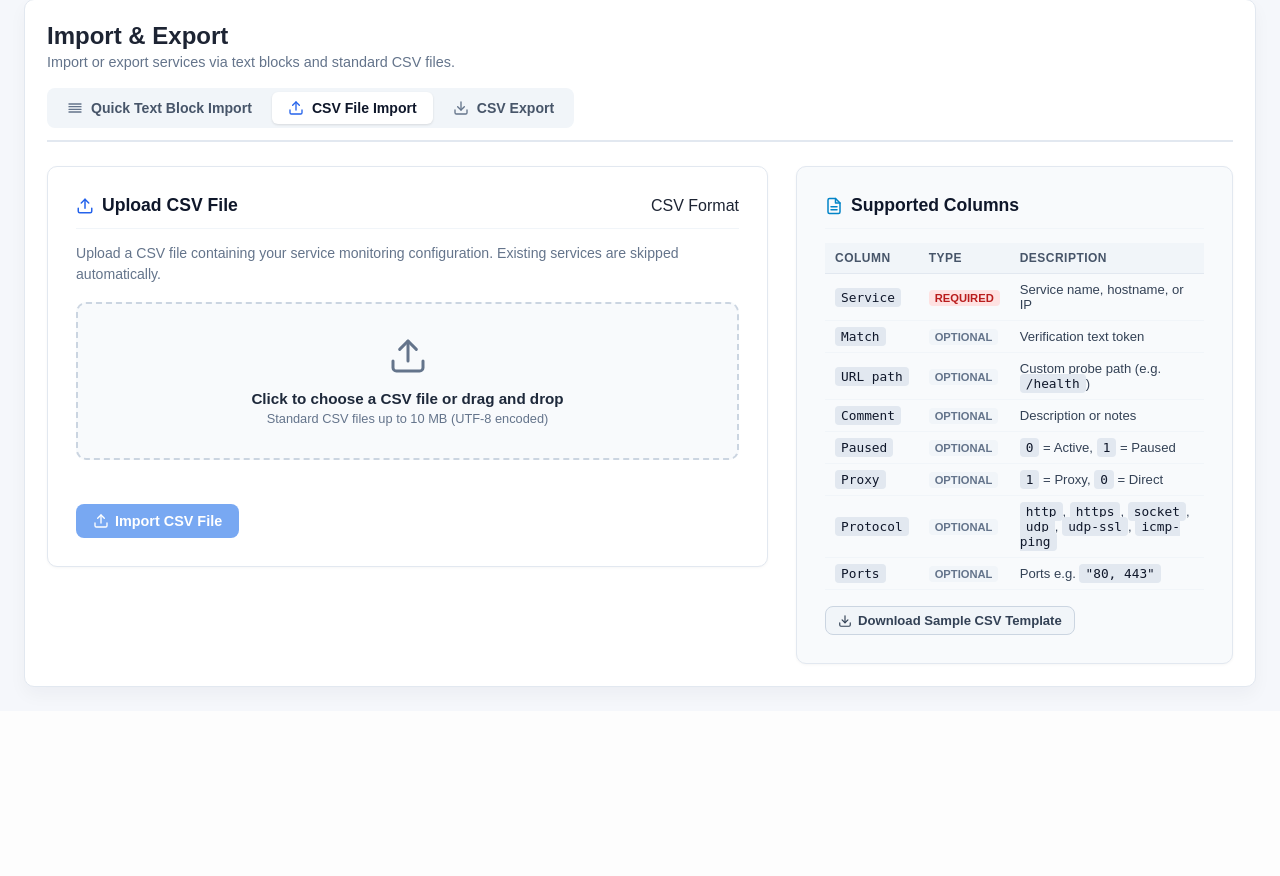
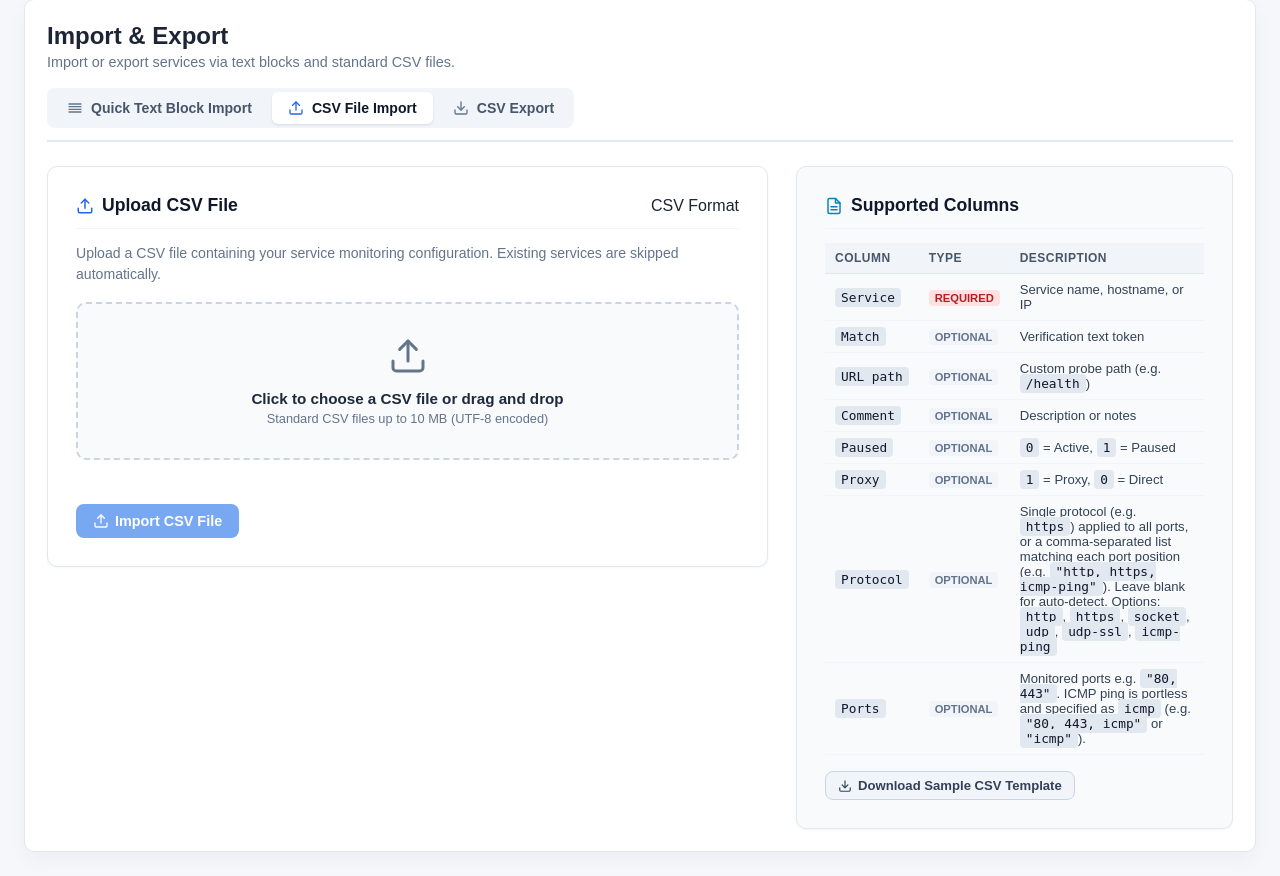
Before and after one commit to diepeterpan/pulsecheck, a Flask app: page /import in a window 1280 px wide, after a click on "CSV File Import". Shown: the part 124-1000 px from the top of the page. Before the commit the page ends 819 px from the top, so only its background shows below. Run offline with Flask 3, Linux system fonts and the light colour scheme; data that the repository does not hold is empty.

Commit message:
0: "online", 443: "offline"}), "degraded")`     `+ self.assertEqual(pulsecheck_app.compute_overall_status({80

```diff
--- a/app.py
+++ b/app.py
@@ -1778,14 +1778,14 @@ def diagnose_service_ports(
 
     all_diagnostics = port_diagnostics + icmp_diagnostics
     statuses = [p["status"] for p in all_diagnostics]
-    if not statuses:
+    if not statuses or any(s == "offline" for s in statuses):
         overall_status = "offline"
+    elif any(s == "degraded" for s in statuses):
+        overall_status = "degraded"
     elif all(s == "online" for s in statuses):
         overall_status = "online"
-    elif all(s == "offline" for s in statuses):
+    else:
         overall_status = "offline"
-    else:
-        overall_status = "degraded"
 
     discovered_protocol = ""
     for p in all_diagnostics:
@@ -2325,6 +2325,10 @@ def parse_port_values(ports_input: str):
 
 
 def bulk_update_ports(service_ids, action: str, ports_input: str):
+    """Add or remove ports for the selected services.
+    - When adding ports: defaults new ports to auto-detect protocol ('') without modifying existing ports.
+    - When deleting ports: removes only the specified ports and preserves the protocols of all remaining ports and probes (e.g. ICMP).
+    """
     new_port_nums = parse_port_values(ports_input)  # returns list[int]
     if not service_ids:
         raise ValueError("Select at least one service.")
@@ -2350,9 +2354,11 @@ def bulk_update_ports(service_ids, action: str, ports_input: str):
         if action == "add":
             for pnum in new_port_nums:
                 if pnum not in current_port_nums:
+                    # New ports default to auto-detect protocol ("")
                     current_ports.append({"port": pnum, "protocol": ""})
                     current_port_nums.add(pnum)
         else:
+            # When deleting a port, preserve the protocols and configuration of all remaining ports
             current_ports = [p for p in current_ports if p.get("port") not in set(new_port_nums)]
         conn.execute(
             "UPDATE services SET ports = ? WHERE id = ?",
@@ -3221,12 +3227,14 @@ def compute_system_overall_status(status_rows: list[dict] | None = None) -> dict
         degraded_count = sum(1 for e in valid_ports if e.get("status") == "degraded")
         offline_count = sum(1 for e in valid_ports if e.get("status") == "offline")
 
-        if online_count == len(valid_ports):
+        if offline_count > 0:
+            offline_services += 1
+        elif degraded_count > 0:
+            degraded_services += 1
+        elif online_count == len(valid_ports):
             online_services += 1
-        elif offline_count == len(valid_ports):
+        else:
             offline_services += 1
-        else:
-            degraded_services += 1
 
     if services_with_ports == 0:
         return {
@@ -3411,15 +3419,23 @@ def run_background_tasks():
     return scheduler
 
 
-def compute_overall_status(port_statuses: dict[int, str]) -> str:
+def compute_overall_status(port_statuses: dict[int | str, str]) -> str:
+    """Compute service-level overall status based on ports/probes status.
+    Precedence (worst to best):
+    1. If any port/probe is OFFLINE -> service is OFFLINE
+    2. Else if any port/probe is DEGRADED -> service is DEGRADED
+    3. Else if all are ONLINE -> service is ONLINE
+    """
     if not port_statuses:
         return "none"
     statuses = list(port_statuses.values())
+    if any(s == "offline" for s in statuses):
+        return "offline"
+    if any(s == "degraded" for s in statuses):
+        return "degraded"
     if all(s == "online" for s in statuses):
         return "online"
-    if all(s == "offline" for s in statuses):
-        return "offline"
-    return "degraded"
+    return "offline"
 
 
 def get_service_snapshots() -> dict[int, dict]:
@@ -3435,9 +3451,10 @@ def get_service_snapshots() -> dict[int, dict]:
                 "has_checks": False,
                 "port_statuses": {},
             }
-        if row["port"] is not None and row["checked_at"] is not None:
+        if row["checked_at"] is not None:
             services_map[s_id]["has_checks"] = True
-            services_map[s_id]["port_statuses"][row["port"]] = row["status"]
+            port_key = row["port"] if row["port"] is not None else "icmp"
+            services_map[s_id]["port_statuses"][port_key] = row["status"]
 
     for s_id, s_data in services_map.items():
         s_data["overall_status"] = compute_overall_status(s_data["port_statuses"])
@@ -3496,6 +3513,24 @@ def send_state_change_notification(changes: list[dict]) -> tuple[bool, str]:
             return "#ea580c"  # Orange
         return "#64748b"      # Neutral slate
 
+    def format_port_change_html(p_change: str) -> str:
+        # Handles "Port <num>: <OLD> -> <NEW>" or "ICMP Ping: <OLD> -> <NEW>"
+        # Also handles arbitrary strings
+        if ":" in p_change and "->" in p_change:
+            prefix, rest = p_change.split(":", 1)
+            parts = rest.split("->")
+            if len(parts) == 2:
+                old_part = parts[0].strip()
+                new_part = parts[1].strip()
+                old_c = get_status_badge_color(old_part)
+                new_c = get_status_badge_color(new_part)
+                return (
+                    f"<strong style='color: #1e293b;'>{prefix.strip()}:</strong> "
+                    f"<strong style='color: {old_c};'>{old_part}</strong> &rarr; "
+                    f"<strong style='color: {new_c};'>{new_part}</strong>"
+                )
+        return p_change
+
     cards_html = []
     for item in changes:
         target_name = item.get("service") or item.get("name")
@@ -3505,7 +3540,7 @@ def send_state_change_notification(changes: list[dict]) -> tuple[bool, str]:
         old_color = get_status_badge_color(old_st)
         ports_html = ""
         if item.get("port_changes"):
-            p_items = "".join(f"<li style='margin: 3px 0;'>{p}</li>" for p in item["port_changes"])
+            p_items = "".join(f"<li style='margin: 4px 0;'>{format_port_change_html(str(p))}</li>" for p in item["port_changes"])
             ports_html = f"<div style='margin-top: 10px; padding-top: 8px; border-top: 1px dashed #e2e8f0; font-size: 13px; color: #475569;'><strong style='color: #334155;'>Port Details:</strong><ul style='margin: 4px 0 0 18px; padding: 0;'>{p_items}</ul></div>"
         cards_html.append(
             f"""<div style="border: 1px solid #e2e8f0; border-radius: 8px; padding: 14px 16px; margin-bottom: 12px; background: #ffffff;">
@@ -3658,7 +3693,10 @@ def check_all_services(
             for port, new_status in after_info["port_statuses"].items():
                 old_status = before_info["port_statuses"].get(port)
                 if old_status and old_status != new_status:
-                    port_changes.append(f"Port {port}: {old_status.upper()} -> {new_status.upper()}")
+                    if port in ("icmp", None):
+                        port_changes.append(f"ICMP Ping: {old_status.upper()} -> {new_status.upper()}")
+                    else:
+                        port_changes.append(f"Port {port}: {old_status.upper()} -> {new_status.upper()}")
 
             if before_info["overall_status"] != after_info["overall_status"] or port_changes:
                 changes.append({
--- a/templates/import.html
+++ b/templates/import.html
@@ -189,17 +189,21 @@
               <tr>
                 <td><code>Protocol</code></td>
                 <td><span class="tag-optional">Optional</span></td>
-                <td><code>http</code>, <code>https</code>, <code>socket</code>, <code>udp</code>, <code>udp-ssl</code>, <code>icmp-ping</code></td>
+                <td>
+                  Single protocol (e.g. <code>https</code>) applied to all ports, or a comma-separated list matching each port position (e.g. <code>"http, https, icmp-ping"</code>). Leave blank for auto-detect. Options: <code>http</code>, <code>https</code>, <code>socket</code>, <code>udp</code>, <code>udp-ssl</code>, <code>icmp-ping</code>
+                </td>
               </tr>
               <tr>
                 <td><code>Ports</code></td>
                 <td><span class="tag-optional">Optional</span></td>
-                <td>Ports e.g. <code>"80, 443"</code></td>
+                <td>
+                  Monitored ports e.g. <code>"80, 443"</code>. ICMP ping is portless and specified as <code>icmp</code> (e.g. <code>"80, 443, icmp"</code> or <code>"icmp"</code>).
+                </td>
               </tr>
             </tbody>
           </table>
           <div style="margin-top: 14px;">
-            <a href="data:text/csv;charset=utf-8,Service%2CMatch%2CURL%20path%2CComment%2CPaused%2CProxy%2CProtocol%2CPorts%0Ainternal.corp.local%2Cwelcome%2C%2Fhealth%2CInternal%20Gateway%2C0%2C1%2Chttps%2C%2280%2C%20443%22%0Aapi.example.com%2Capi%2C%2CProduction%20API%2C0%2C0%2Chttp%2C%22443%22%0A" download="pulsecheck_template.csv" class="button secondary btn-sm" style="display: inline-flex; align-items: center; gap: 6px;">
+            <a href="data:text/csv;charset=utf-8,Service%2CMatch%2CURL%20path%2CComment%2CPaused%2CProxy%2CProtocol%2CPorts%0Ainternal.corp.local%2Cwelcome%2C%2Fhealth%2CInternal%20Gateway%2C0%2C1%2C%22http%2C%20https%22%2C%2280%2C%20443%22%0Aapi.example.com%2Capi%2C%2CProduction%20API%2C0%2C0%2Chttps%2C%22443%22%0Aedge-router.local%2C%2C%2CRouter%20Ping%2C0%2C0%2Cicmp-ping%2C%22icmp%22%0Amulti-probe.example%2C%2C%2CHybrid%20Host%2C0%2C0%2C%22http%2C%20https%2C%20icmp-ping%22%2C%2280%2C%20443%2C%20icmp%22%0A" download="pulsecheck_template.csv" class="button secondary btn-sm" style="display: inline-flex; align-items: center; gap: 6px;">
               <svg width="14" height="14" viewBox="0 0 24 24" fill="none" stroke="currentColor" stroke-width="2" stroke-linecap="round" stroke-linejoin="round"><path d="M21 15v4a2 2 0 0 1-2 2H5a2 2 0 0 1-2-2v-4"/><polyline points="7 10 12 15 17 10"/><line x1="12" y1="15" x2="12" y2="3"/></svg>
               Download Sample CSV Template
             </a>
@@ -238,7 +242,7 @@
           </div>
 
           <p class="tab-card-subtitle">
-            Download a full snapshot of your monitored services. The export includes service names, match tokens, health check paths, comments, paused states, proxy routing flags, preferred protocols, and monitored port lists.
+            Download a full snapshot of your monitored services. The export includes service names, match tokens, health check paths, comments, paused states, proxy routing flags, preferred protocols (per-port or uniform), and monitored port lists (including portless ICMP ping).
           </p>
 
           <div style="margin-top: 20px;">
@@ -261,13 +265,14 @@
               Export Structure &amp; Preview
             </h3>
           </div>
-          <p class="hub-description" style="margin-bottom: 8px;">The exported CSV file is structured as follows:</p>
+          <p class="hub-description" style="margin-bottom: 8px;">The exported CSV file is structured as follows (note per-port protocols and portless <code>icmp</code>):</p>
           <div class="code-preview-block">Service,Match,URL path,Comment,Paused,Proxy,Protocol,Ports
-internal.corp.local,internal,/health,Gateway,0,1,https,"80, 443"
+internal.corp.local,internal,/health,Gateway,0,1,"http, https","80, 443"
 api.example.com,api,,Production API,0,0,http,"443, 8443"
-backup-portal.example,backup,/login,DR Site,1,0,udp-ssl,"80"</div>
+edge-router.local,,,Edge Router,0,0,icmp-ping,icmp
+hybrid-node.example,ok,/ping,Multi Probe,0,0,"http, https, icmp-ping","80, 443, icmp"</div>
           <p class="hub-description" style="margin: 0; font-size: 0.82rem; color: #64748b;">
-            This file can be opened directly in Microsoft Excel, Google Sheets, or re-imported into another PulseCheck deployment.
+            When ports use distinct protocols, the <code>Protocol</code> column lists each protocol in matching order. ICMP ping checks are portless and exported as <code>icmp</code> with protocol <code>icmp-ping</code>. This file can be opened directly in Microsoft Excel, Google Sheets, or re-imported into another PulseCheck deployment.
           </p>
         </div>
       </div>
```
Also changed, not shown: BACKLOG.md (+13 -1 lines), templates/status.html (+8 -5 lines), tests/test_services.py (+119 -1 lines), tests/test_settings.py (+93 -7 lines).
